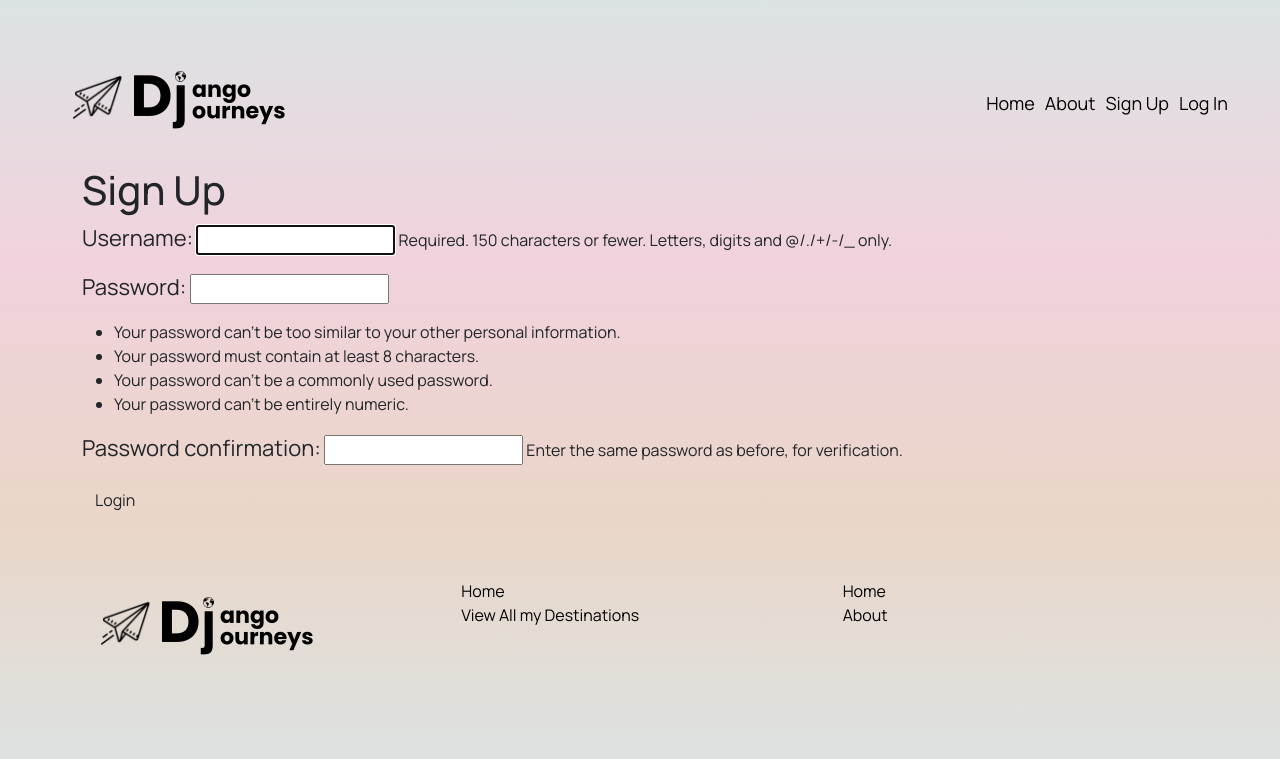
After one commit to milosjocic1/SEI-Project-3, a Django app: page /accounts/signup/ in a window 1280 px wide. The commit adds this page. Shown: the top 759 px of the page. Run offline with Django 4.2, Linux system fonts and the light colour scheme.

Commit message:
Login and logout and sign-up added

```diff
--- a/djangodjourney/settings.py
+++ b/djangodjourney/settings.py
@@ -124,6 +124,9 @@ USE_TZ = True
 
 STATIC_URL = 'static/'
 
+LOGIN_REDIRECT_URL = '/destinations/'
+LOGOUT_REDIRECT_URL = '/'
+
 # Default primary key field type
 # https://docs.djangoproject.com/en/4.1/ref/settings/#default-auto-field
 
--- a/main_app/templates/base.html
+++ b/main_app/templates/base.html
@@ -31,6 +31,14 @@
                 <div class="collapse navbar-collapse justify-content-end" id="navbarNavAltMarkup">
                     <a href="{% url 'home' %}" class="menu-links">Home</a>
                     <a href="{% url 'about' %}" class="menu-links">About</a>
+                    {% if user.is_authenticated %}
+                    <a href="{% url 'logout' %}" class="menu-links">Log Out</a>
+
+                    Hi {{ user.username }}
+                    {% else %}
+                    <a href="{% url 'signup' %}" class="menu-links">Sign Up</a>
+                    <a href="{% url 'login' %}" class="menu-links">Log In</a>
+                    {% endif %}
                 </div>
         </nav>
     </header>
--- /dev/null
+++ b/main_app/templates/registration/signup.html
@@ -0,0 +1,22 @@
+{% extends 'base.html' %}
+
+{% block content %}
+
+<h1>Sign Up</h1>
+
+{% if error_message %}
+
+    <p class="red-text">{{ error_message}} </p>
+
+{% endif %}
+
+<form action="{% url 'signup' %}" method="post">
+    {% csrf_token %}
+
+    {{ form.as_p }}
+
+    <input type="submit" class="btn" value="Login" />
+
+</form>
+
+{% endblock %}
--- a/main_app/urls.py
+++ b/main_app/urls.py
@@ -8,5 +8,6 @@ urlpatterns = [
     path('destinations/<int:destination_id>', views.destinations_detail, name = 'detail'),
     path('destinations/<int:destination_id><int:user_id>/add_review', views.add_review, name='add_review'),
     # Quiz
-    path('quiz/', views.quiz, name='quiz')
+    path('quiz/', views.quiz, name='quiz'),
+    path('accounts/signup/', views.signup, name='signup')
 ]
--- a/main_app/views.py
+++ b/main_app/views.py
@@ -1,7 +1,11 @@
 from django.shortcuts import render, redirect
 from django.http import HttpResponse
-from .models import Destination
+from .models import Destination, Review
 from .forms import ReviewForm
+from django.contrib.auth.forms import UserCreationForm
+from django.contrib.auth import login
+from django.contrib.auth.decorators import login_required
+from django.contrib.auth.mixins import LoginRequiredMixin
 
 # from .models import User, Destination
 # from django.views.generic.edit import CreateView, UpdateView, DeleteView
@@ -50,3 +54,24 @@ def add_review(request, destination_id, user_id):
         new_review.user_id = user_id
         new_review.save()
     return redirect('detail', destination_id = destination_id)
+
+@login_required
+def profile(request):
+    return render(request, 'users/profile.html')
+
+def signup(request):
+    error_message = ""
+    if request.method == "POST":
+        form = UserCreationForm(request.POST)
+
+        if form.is_valid():
+            user = form.save()
+            login(request, user)
+            return redirect('index')
+        else:
+            error_message = "Invalid signup - please try again later"
+
+    # GET
+    form = UserCreationForm()
+    context = {'form': form, 'error_message': error_message}
+    return render(request, 'registration/signup.html', context)
```
Also changed, not shown: main_app/templates/registration/login.html (added, +16 -0 lines).
